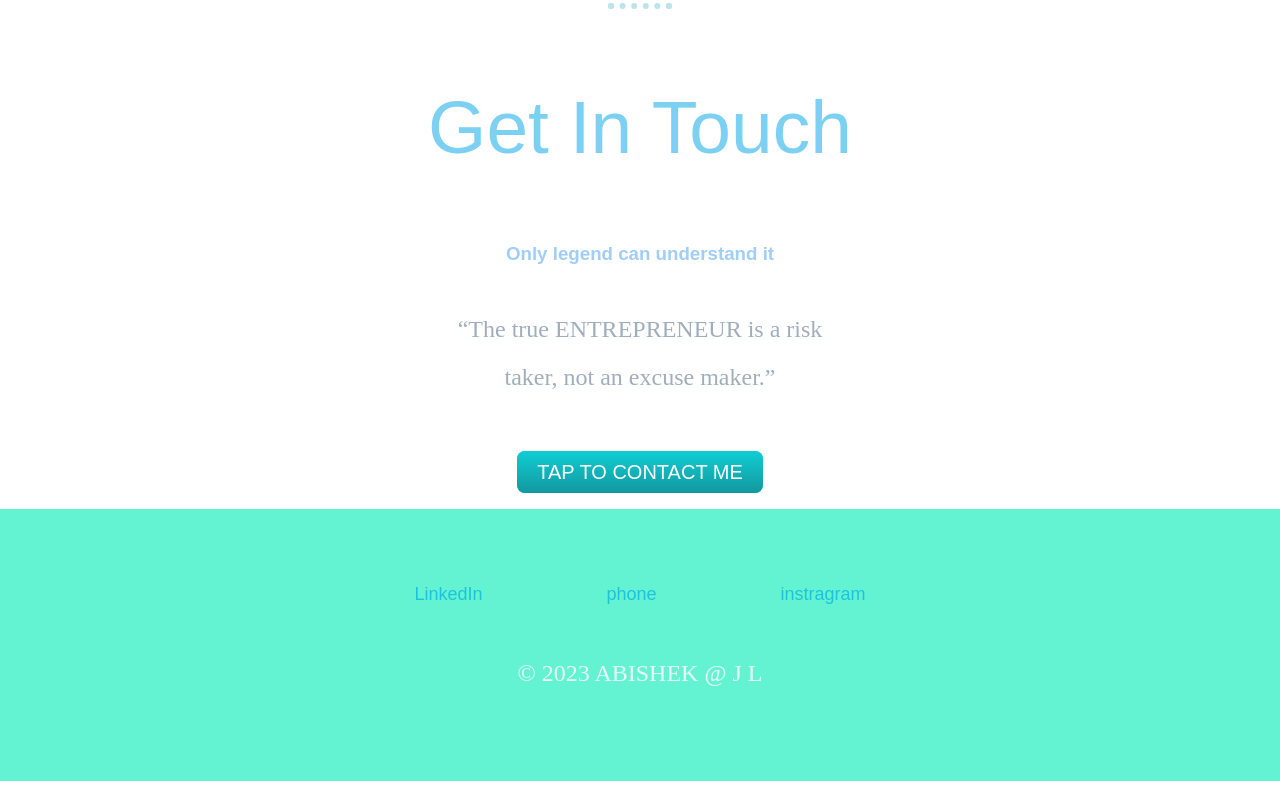
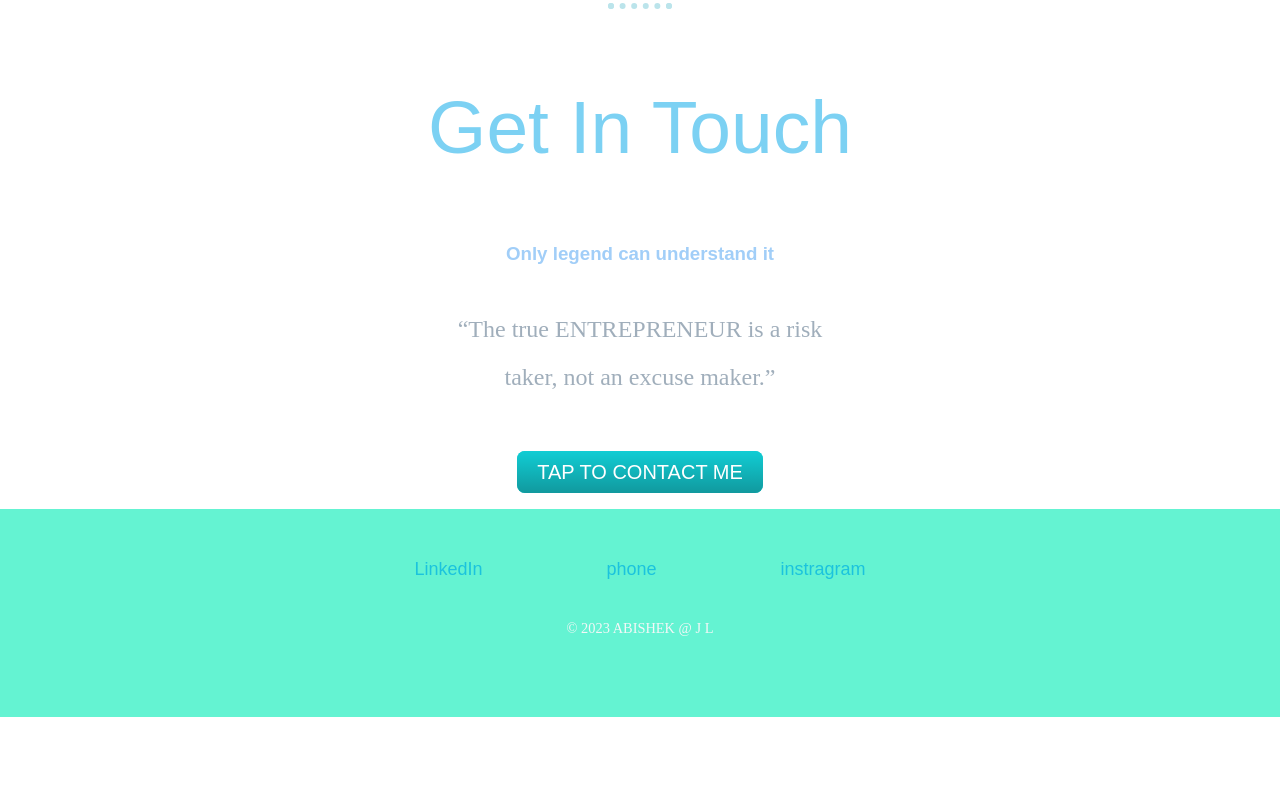
Before and after one commit to Abis2022/1stweb, a plain HTML site: page index.html in a window 1280 px wide. Shown: the part 1893-2699 px from the top of the page. After the commit the page ends 2635 px from the top, so only its background shows below. Drawn offline with Linux system fonts and the light colour scheme.

Commit message:
redefined

```diff
--- a/style.css
+++ b/style.css
@@ -1,5 +1,5 @@
 body {
-  color: #05cbd6;
+  background color: #05cbd6;
   margin: 0;
   text-align: center;
   font-family: "Montserrat", "Sacramento";
@@ -56,21 +56,20 @@ a:hover {
 
 .top-container {
   background-image: -webkit-image-set(assets/mountain-png.png);
-  position: relative;
   padding-top: 100px;
 }
 
 .middle-container {
   margin: 5px auto;
   width: 100%;
-  border-radius: 2%;
+
 }
 
 .bottom-container {
   background-color: #5cf3d0f1;
   width: 100%;
   margin: 25px 0;
-  padding: 75px 0 40px;
+  padding: 50px 0 40px 0;
 }
 
 .skill-row {
@@ -91,6 +90,7 @@ a:hover {
 .intro {
   width: 30%;
   margin: auto;
+  border-radius: 100px;ss
 }
 
 .contact-message {
@@ -100,8 +100,8 @@ a:hover {
 }
 
 .copyright {
-  color: #eaf6f6;
-  font-size: 1.5rem;
+  color: #f3f7f7;
+  font-size: 0.9rem;
   padding: 20px 0;
 }
 
@@ -172,4 +172,5 @@ a:hover {
 .prg {
   margin: 45px auto;
   width: 50%;
+  border-radius: 100%;
 }
```
